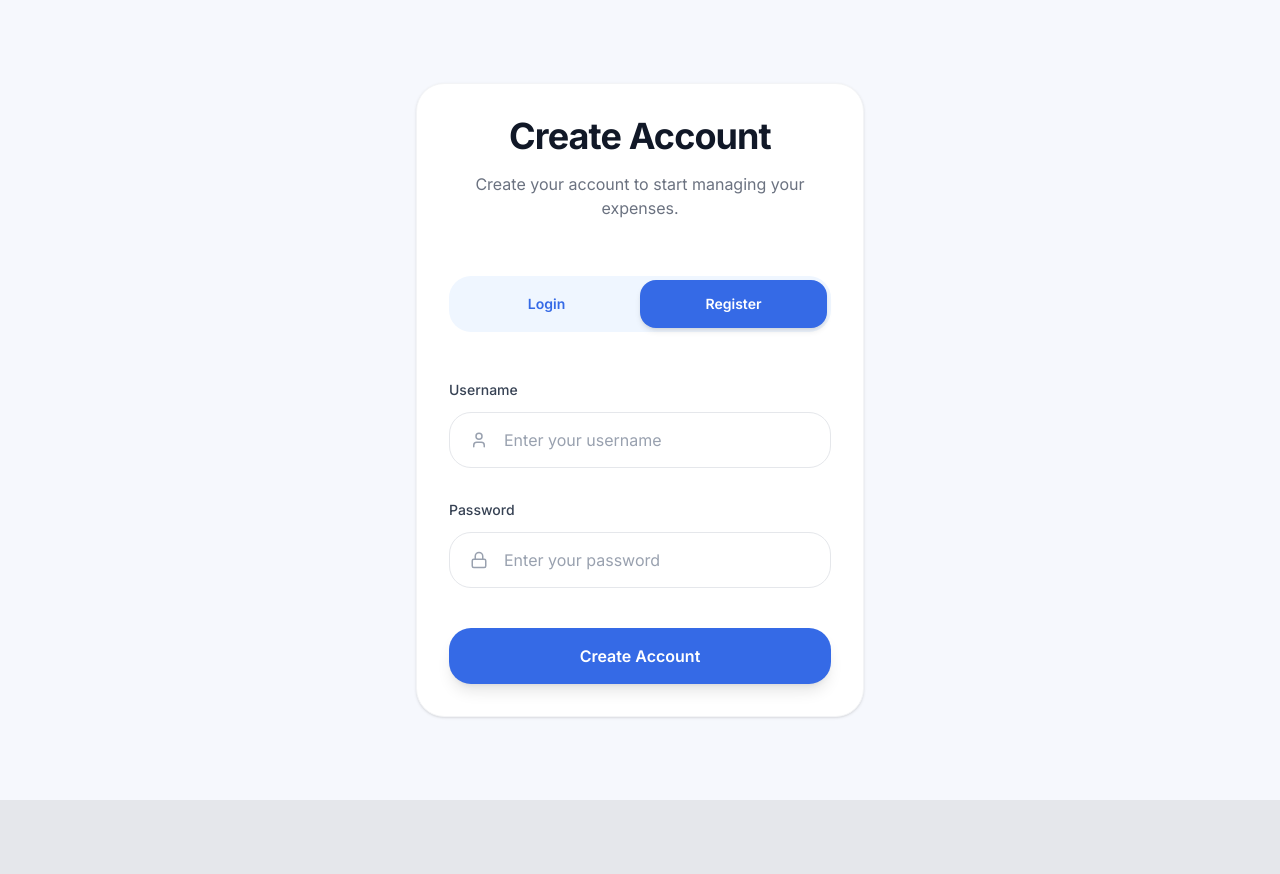
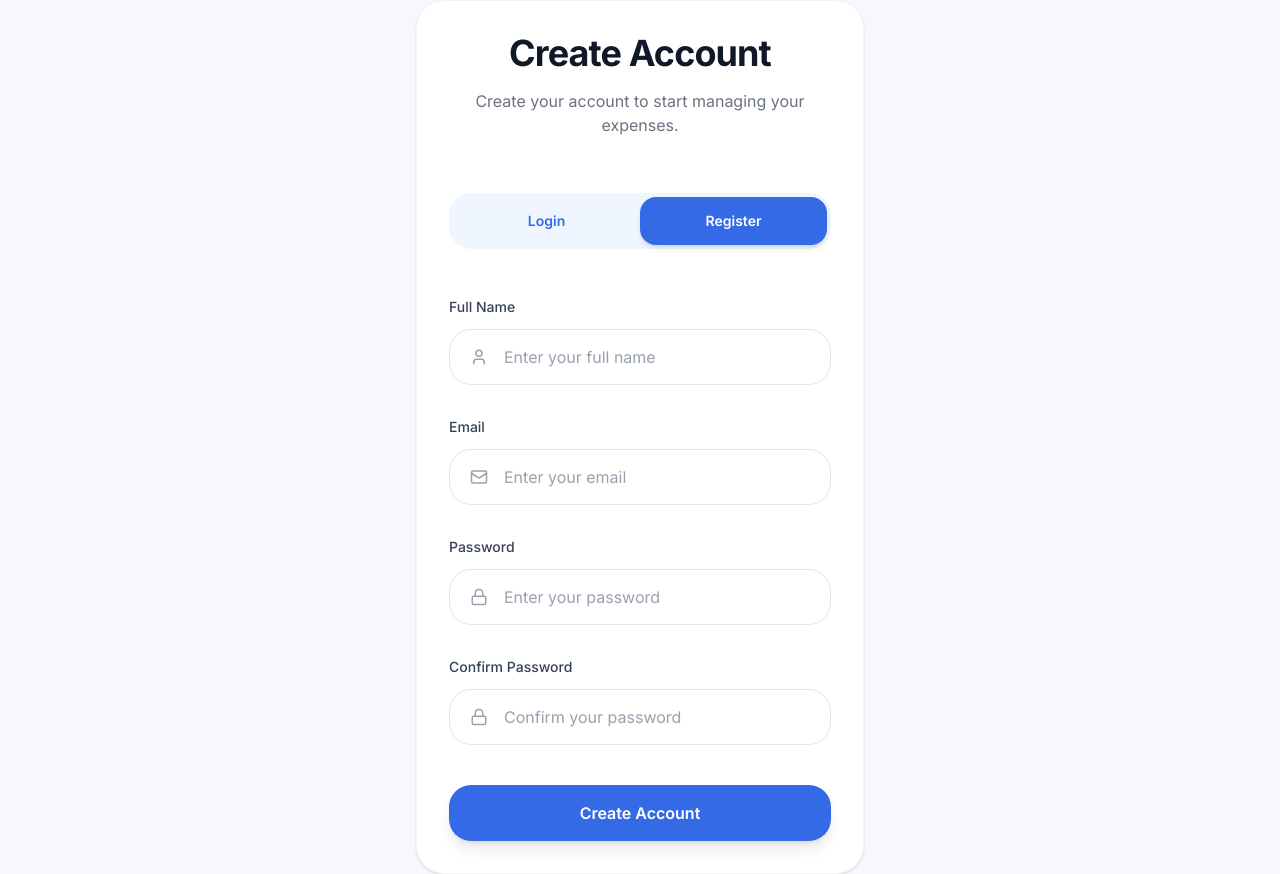
Before and after one commit to lokhacodes/Receipt-app-frontned, a Next.js app: page / in a window 1280 px wide. Both pictures are taken after a click on the button "Register". Before the commit the page ends 800 px from the top, so only its background shows below. Built offline with nearby package versions, Linux system fonts and the light colour scheme; no server answers.

Commit message:
auth backend

```diff
--- a/app/(auth)/page.tsx
+++ b/app/(auth)/page.tsx
@@ -2,15 +2,17 @@
 
 import { useState } from 'react';
 import { useRouter } from 'next/navigation';
-import { User, Lock } from 'lucide-react';
+import { User, Lock, Mail } from 'lucide-react';
 
 type Mode = 'login' | 'register';
 
 export default function AuthPage() {
   const [mode, setMode] = useState<Mode>('login');
 
-  const [username, setUsername] = useState('');
+  const [name, setName] = useState('');
+  const [email, setEmail] = useState('');
   const [password, setPassword] = useState('');
+  const [confirmPassword, setConfirmPassword] = useState('');
 
   const [loading, setLoading] = useState(false);
   const [error, setError] = useState<string | null>(null);
@@ -25,6 +27,11 @@ export default function AuthPage() {
   async function onSubmit(e: React.FormEvent) {
     e.preventDefault();
 
+    if (mode === 'register' && password !== confirmPassword) {
+      setError('Passwords do not match');
+      return;
+    }
+
     setLoading(true);
     setError(null);
     setMessage(null);
@@ -35,16 +42,18 @@ export default function AuthPage() {
           ? `${apiUrl}/login`
           : `${apiUrl}/register`;
 
+      const body =
+        mode === 'login'
+          ? { email, password }
+          : { name, email, password, confirmPassword };
+
       const res = await fetch(endpoint, {
         method: 'POST',
         credentials: 'include',
         headers: {
           'Content-Type': 'application/json',
         },
-        body: JSON.stringify({
-          username,
-          password,
-        }),
+        body: JSON.stringify(body),
       });
 
       const data = await res.json();
@@ -77,6 +86,7 @@ export default function AuthPage() {
       if (mode === 'register') {
         setMode('login');
         setPassword('');
+        setConfirmPassword('');
       }
     } catch (err) {
       setError(
@@ -91,23 +101,16 @@ export default function AuthPage() {
 
   return (
     <div className="w-full">
-      {/* Header */}
-
       <div className="mb-14 text-center">
         <h1 className="text-4xl font-bold tracking-tight text-text">
-          {mode === 'login'
-            ? 'Welcome Back'
-            : 'Create Account'}
+          {mode === 'login' ? 'Welcome Back' : 'Create Account'}
         </h1>
-
         <p className="mt-4 text-base text-subtitle">
           {mode === 'login'
             ? 'Sign in to continue to your dashboard.'
             : 'Create your account to start managing your expenses.'}
         </p>
       </div>
-
-      {/* Toggle */}
 
       <div className="mb-12 grid grid-cols-2 rounded-2xl bg-blue-50 p-1">
         <button
@@ -125,7 +128,6 @@ export default function AuthPage() {
         >
           Login
         </button>
-
         <button
           type="button"
           onClick={() => {
@@ -143,56 +145,52 @@ export default function AuthPage() {
         </button>
       </div>
 
-      {/* Form */}
-
-      <form
-        onSubmit={onSubmit}
-        className="space-y-8"
-      >
-        {/* Username */}
+      <form onSubmit={onSubmit} className="space-y-8">
+        {mode === 'register' && (
+          <div>
+            <label className="mb-3 block text-sm font-medium text-gray-700">
+              Full Name
+            </label>
+            <div className="flex h-14 items-center rounded-2xl border border-gray-200 bg-white px-5 transition-all duration-200 focus-within:border-[#356AE6] focus-within:ring-4 focus-within:ring-blue-100">
+              <User size={20} className="mr-4 text-gray-400" />
+              <input
+                value={name}
+                onChange={(e) => setName(e.target.value)}
+                placeholder="Enter your full name"
+                className="w-full bg-transparent text-gray-700 outline-none placeholder:text-gray-400"
+                required
+              />
+            </div>
+          </div>
+        )}
 
         <div>
           <label className="mb-3 block text-sm font-medium text-gray-700">
-            Username
+            Email
           </label>
-
           <div className="flex h-14 items-center rounded-2xl border border-gray-200 bg-white px-5 transition-all duration-200 focus-within:border-[#356AE6] focus-within:ring-4 focus-within:ring-blue-100">
-            <User
-              size={20}
-              className="mr-4 text-gray-400"
-            />
-
+            <Mail size={20} className="mr-4 text-gray-400" />
             <input
-              value={username}
-              onChange={(e) =>
-                setUsername(e.target.value)
-              }
-              placeholder="Enter your username"
+              type="email"
+              value={email}
+              onChange={(e) => setEmail(e.target.value)}
+              placeholder="Enter your email"
               className="w-full bg-transparent text-gray-700 outline-none placeholder:text-gray-400"
               required
             />
           </div>
         </div>
 
-                {/* Password */}
-
         <div>
           <label className="mb-3 block text-sm font-medium text-gray-700">
             Password
           </label>
-
           <div className="flex h-14 items-center rounded-2xl border border-gray-200 bg-white px-5 transition-all duration-200 focus-within:border-[#356AE6] focus-within:ring-4 focus-within:ring-blue-100">
-            <Lock
-              size={20}
-              className="mr-4 text-gray-400"
-            />
-
+            <Lock size={20} className="mr-4 text-gray-400" />
             <input
               type="password"
               value={password}
-              onChange={(e) =>
-                setPassword(e.target.value)
-              }
+              onChange={(e) => setPassword(e.target.value)}
               placeholder="Enter your password"
               className="w-full bg-transparent text-gray-700 outline-none placeholder:text-gray-400"
               required
@@ -200,7 +198,24 @@ export default function AuthPage() {
           </div>
         </div>
 
-        {/* Forgot Password */}
+        {mode === 'register' && (
+          <div>
+            <label className="mb-3 block text-sm font-medium text-gray-700">
+              Confirm Password
+            </label>
+            <div className="flex h-14 items-center rounded-2xl border border-gray-200 bg-white px-5 transition-all duration-200 focus-within:border-[#356AE6] focus-within:ring-4 focus-within:ring-blue-100">
+              <Lock size={20} className="mr-4 text-gray-400" />
+              <input
+                type="password"
+                value={confirmPassword}
+                onChange={(e) => setConfirmPassword(e.target.value)}
+                placeholder="Confirm your password"
+                className="w-full bg-transparent text-gray-700 outline-none placeholder:text-gray-400"
+                required
+              />
+            </div>
+          </div>
+        )}
 
         {mode === 'login' && (
           <div className="flex justify-end">
@@ -212,8 +227,6 @@ export default function AuthPage() {
             </button>
           </div>
         )}
-
-        {/* Submit Button */}
 
         <button
           type="submit"
@@ -229,20 +242,12 @@ export default function AuthPage() {
             : 'Create Account'}
         </button>
 
-        {/* Error Message */}
-
         {error && (
-          <div className="rounded-2xl border border-red-200 bg-red-50 px-4 py-4 text-sm text-red-600">
-            {error}
-          </div>
+          <div className="rounded-2xl border border-red-200 bg-red-50 px-4 py-4 text-sm text-red-600">{error}</div>
         )}
 
-        {/* Success Message */}
-
         {message && (
-          <div className="rounded-2xl border border-green-200 bg-green-50 px-4 py-4 text-sm text-green-600">
-            {message}
-          </div>
+          <div className="rounded-2xl border border-green-200 bg-green-50 px-4 py-4 text-sm text-green-600">{message}</div>
         )}
       </form>
     </div>
```
Also changed, not shown: 1 other file (tests, documents, lock files or other folders).
